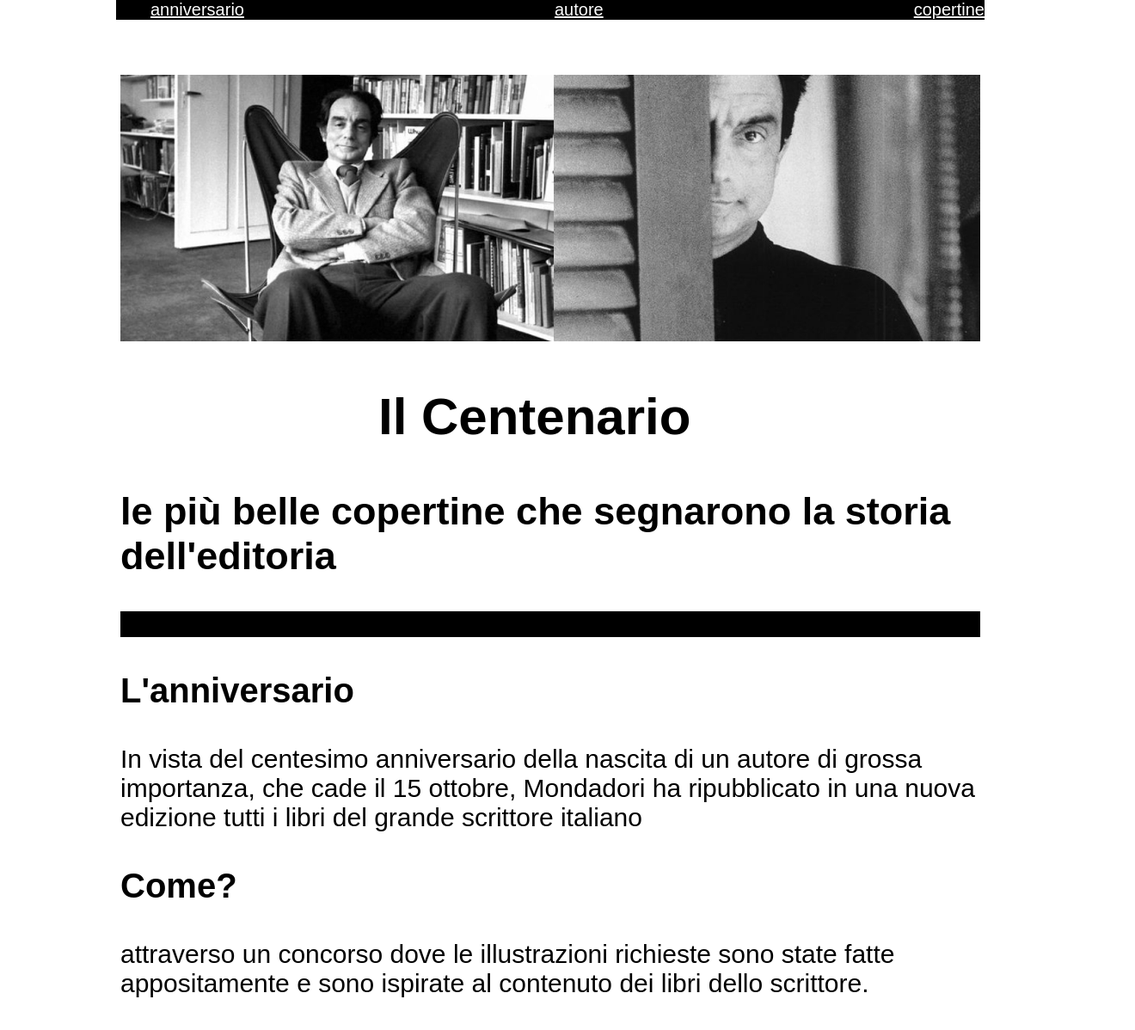
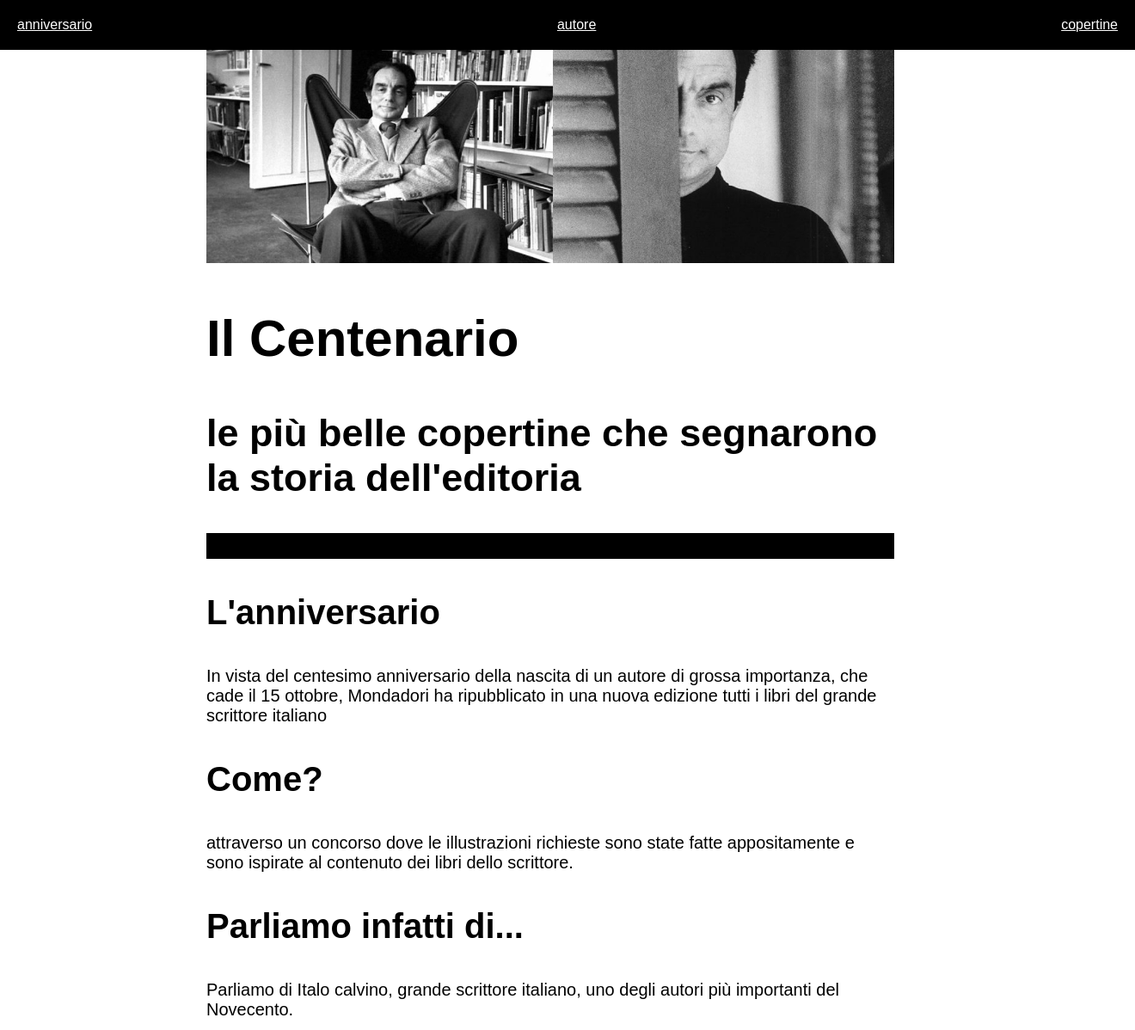
Before and after one commit to Benedettada/sito-web-calvino-darrigo-benedetta, a plain HTML site: page index.html in a window 1280 px wide. Shown: the top 1198 px of the page at 86% size, 1320 px wide, since content can reach past the window. Drawn offline with Linux system fonts and the light colour scheme.

Commit message:
correzioni

```diff
--- a/css/Style.css
+++ b/css/Style.css
@@ -8,23 +8,23 @@ img{
 }
 section.primo h1{
     font-size:60px;
-    margin-left:300px
+
 }
 
 header nav ul{
-    max-width: 970px;
+    width: 100%;
     margin: auto;
     display: flex;
     justify-content: space-between;
     background-color: black;
-   margin-bottom: 5%;
+   padding: 20px;
 }
 
 ul{
     display: flex;
     list-style-type: none;
     gap: 20px;
-    font-size:20px;
+    font-size:16px;
 
 }
 
@@ -33,9 +33,10 @@ ul a {
 }
 section.primo {
     font-size:30px;
+    margin: auto;
 }
 div.scritte {
-    font-size:30px;
+    font-size:20px;
 }
 div.scritte h3 {
     font-size:40px;
@@ -50,7 +51,7 @@ div.immagine {
     margin-left:100px;
 }
 div.testo {
-    font-size:30px;
+    font-size:20px;
 }
 div.testo h3 {
     font-size:40px;
@@ -61,22 +62,27 @@ div.immagine2 {
     margin-left:100px;
 }
 div.testo2 {
-    font-size:30px;
+    font-size:20px;
 }
 div.testo2 h3 {
     font-size:40px;
 }
 main{
-    max-width: 1000px;
+    max-width: 800px;
     margin: auto;
+}
+
+section.primo h1 {
+
 }
 
 
 footer nav ul{
-    max-width: 970px;
+    width: 100%;
     margin: auto;
     display: flex;
     justify-content: space-between;
     font-size:20px;
     background-color: black;
+    padding: 20px;
 }
```
